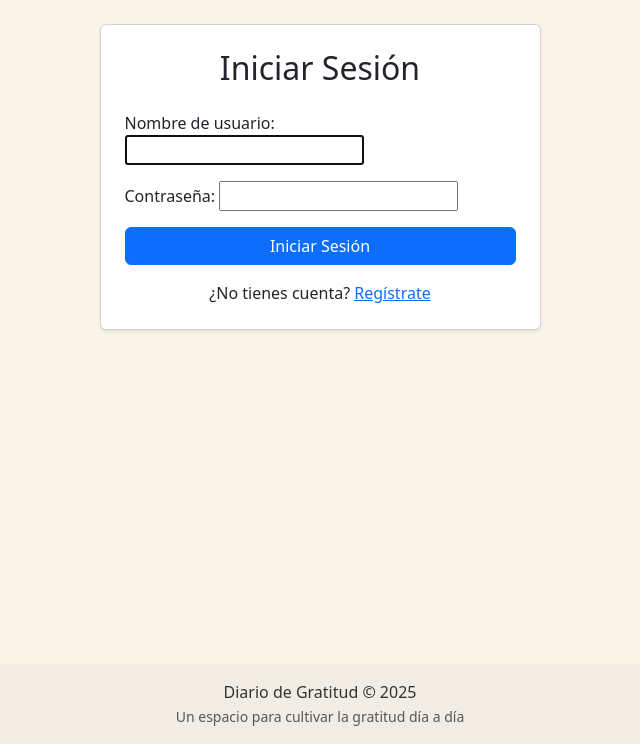
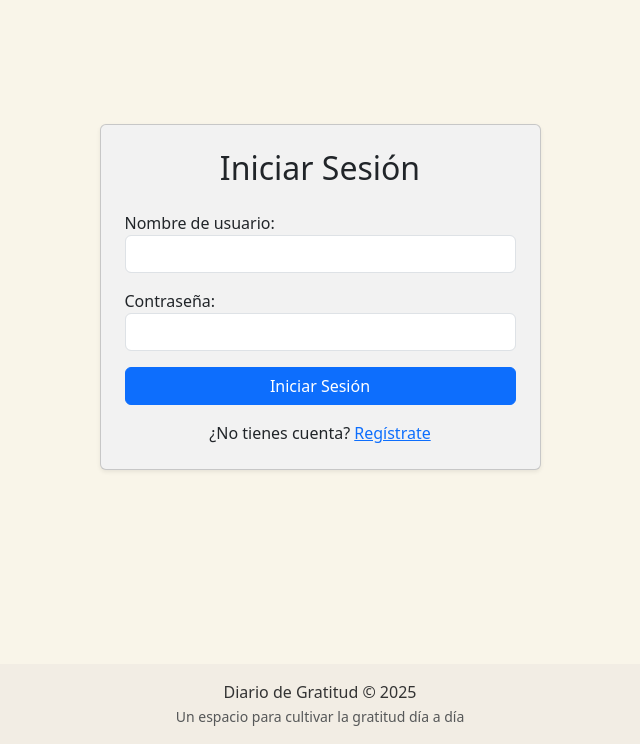
Before and after one commit to Jaolmos/gratitude-journal-django, a Django app: page /users/login/ in a window 1280 px wide. Shown: the part 56-800 px from the top of the page, without its empty margins (320-960 px from the left). Run offline with Django 5.2, Linux system fonts and the light colour scheme; parts of the project's set-up code (start-up, migrations or seed data) failed here and were passed over.

Commit message:
style: mejora diseño del formulario de login con fondo personalizado

```diff
--- a/static/css/custom.css
+++ b/static/css/custom.css
@@ -24,7 +24,14 @@ main {
     flex: 1 0 auto;
 }
 
+
 /* Footer */
 .footer {
     margin-top: auto;
 }
+
+
+/* Form card */
+.card.form-card {
+    background-color: #F2F2F2 !important;
+}
--- a/templates/users/login.html
+++ b/templates/users/login.html
@@ -4,16 +4,32 @@
 
 {% block content %}
 <div class="container">
-    <div class="row justify-content-center">
+    <div class="row justify-content-center" style="margin-top: 100px;">
         <div class="col-md-6 col-lg-5">
-            <div class="card shadow-sm">
+            <div class="card shadow-sm form-card">
                 <div class="card-body p-4">
                     <h2 class="card-title text-center mb-4">Iniciar Sesión</h2>
 
-                    <form method="post">
+                    <form method="post" novalidate>
                         {% csrf_token %}
-                        {{ form.as_p }}
-                        <div class="d-grid">
+                        {% for field in form %}
+                            <div class="form-group mb-3">
+                                {{ field.label_tag }}
+                                <input type="{{ field.field.widget.input_type }}"
+                                       name="{{ field.name }}"
+                                       class="form-control {% if field.errors %}is-invalid{% endif %}"
+                                       id="{{ field.id_for_label }}"
+                                       {% if field.field.required %}required{% endif %}
+                                >
+                                {% if field.errors %}
+                                    <div class="invalid-feedback">
+                                        {{ field.errors }}
+                                    </div>
+                                {% endif %}
+                            </div>
+                        {% endfor %}
+
+                        <div class="d-grid gap-2">
                             <button type="submit" class="btn btn-primary">Iniciar Sesión</button>
                         </div>
                     </form>
```
